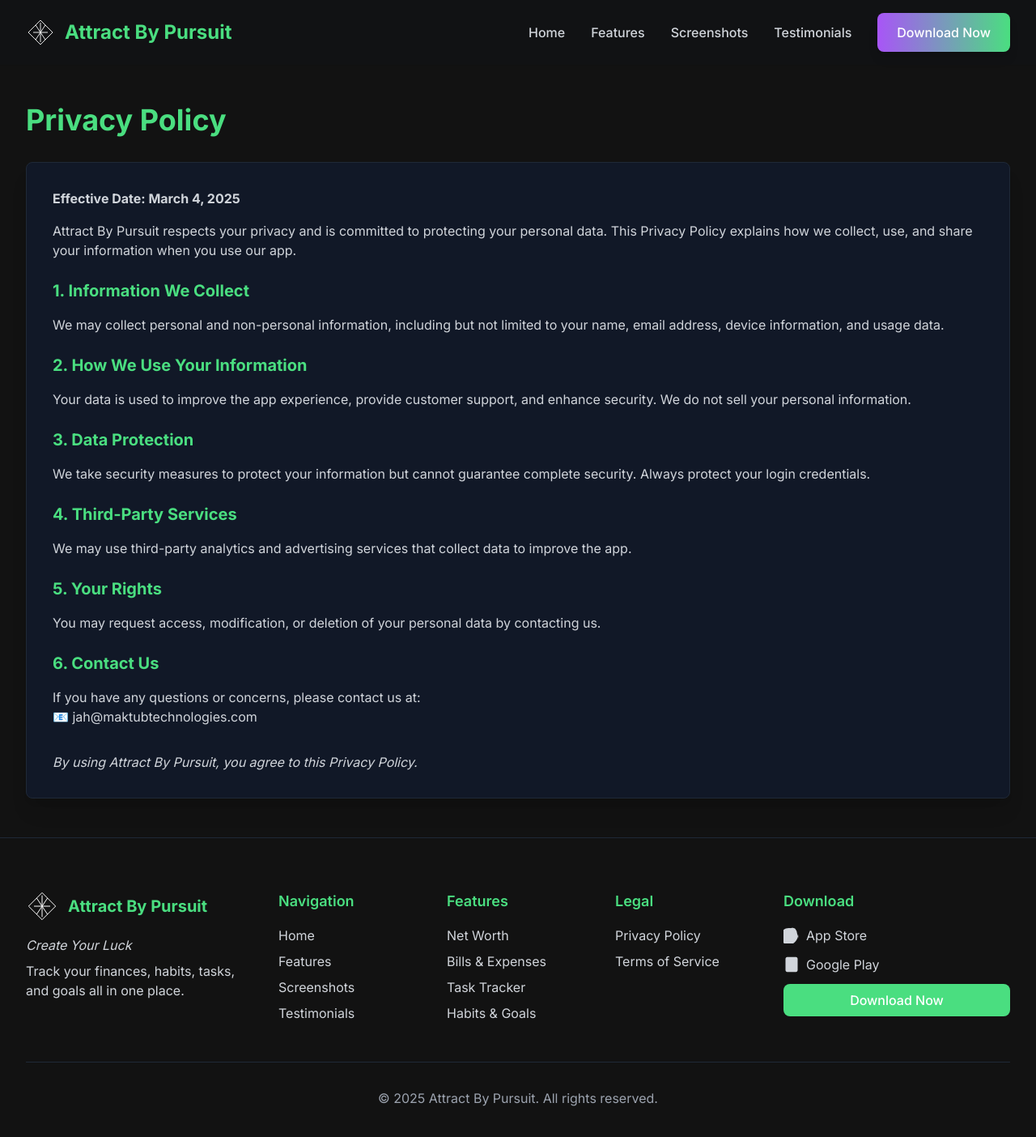
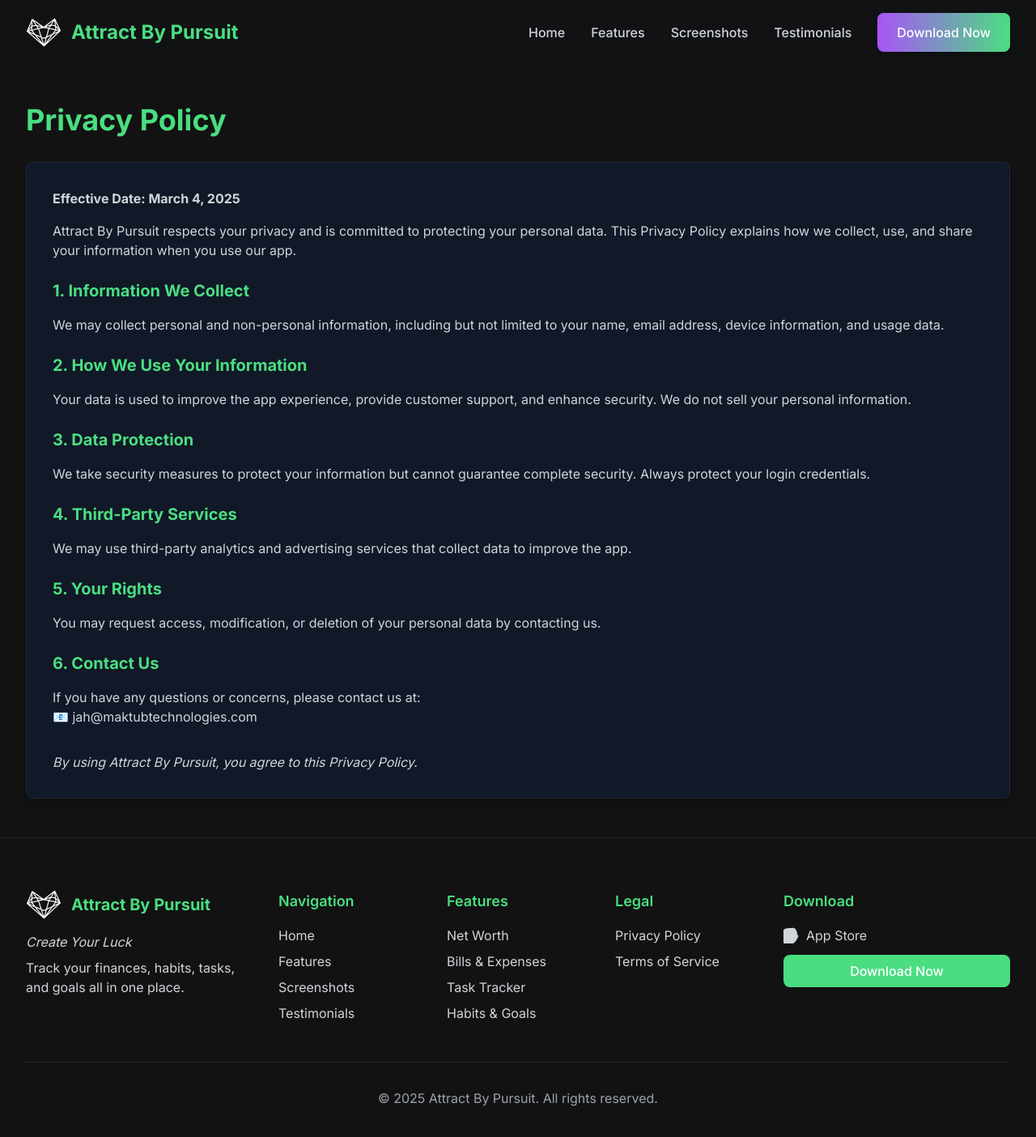
Before and after one commit to Expandingmind/Attractbypursuit, a Next.js app: page /privacy-policy in a window 1280 px wide. Shown: the top 1404 px of the page at 81% size. Built offline with nearby package versions, Linux system fonts and the light colour scheme.

Commit message:
Updated logo in Header and Footer components and removed Google Play link

```diff
--- a/src/components/Footer.tsx
+++ b/src/components/Footer.tsx
@@ -11,10 +11,10 @@
           <div>
             <div className="flex items-center mb-4">
               <Image
-                src="/images/logo.svg"
+                src="/images/logo-abp.png"
                 alt="Attract By Pursuit"
-                width={40}
-                height={40}
+                width={44}
+                height={44}
                 className="mr-3"
               />
               <h3 className="text-xl font-bold text-primary">Attract By Pursuit</h3>
@@ -105,13 +105,6 @@
                 </svg>
                 App Store
               </a>
-              <a href="#" className="text-gray-300 hover:text-primary transition-colors flex items-center">
-                <svg className="h-5 w-5 mr-2" viewBox="0 0 24 24" fill="currentColor">
-                  <path d="M3,20.5V3.5C3,2.9 3.25,2.3 3.7,1.8C4.15,1.3 4.8,1 5.5,1H18.5C19.2,1 19.85,1.3 20.3,1.8C20.75,2.3 21,2.9 21,3.5V20.5C21,21.1 20.75,21.7 20.3,22.2C19.85,22.7 19.2,23 18.5,23H5.5C4.8,23 4.15,22.7 3.7,22.2C3.25,21.7 3,21.1 3,20.5Z" />
-                  <path d="M15,5.5L12,2L9,5.5M9,18.5L12,22L15,18.5" />
-                </svg>
-                Google Play
-              </a>
               <Link
                 href="#download"
                 className="bg-primary text-white font-medium py-2 px-4 rounded-lg mt-2 hover:bg-opacity-90 transition-colors inline-block text-center"
--- a/src/components/Header.tsx
+++ b/src/components/Header.tsx
@@ -13,10 +13,10 @@
         <div className="flex items-center justify-between">
           <Link href="/" className="flex items-center space-x-3 group">
             <Image
-              src="/images/logo.svg"
+              src="/images/logo-abp.png"
               alt="Attract By Pursuit"
-              width={36}
-              height={36}
+              width={44}
+              height={44}
               className="group-hover:scale-110 transition-transform duration-300"
             />
             <span className="text-2xl font-bold text-primary">Attract By Pursuit</span>
```
